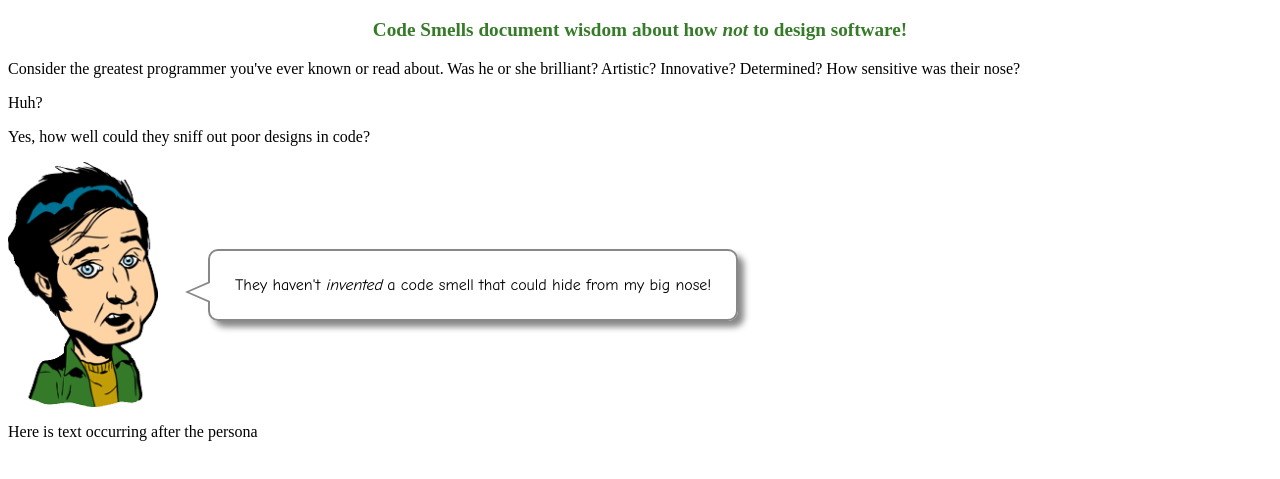
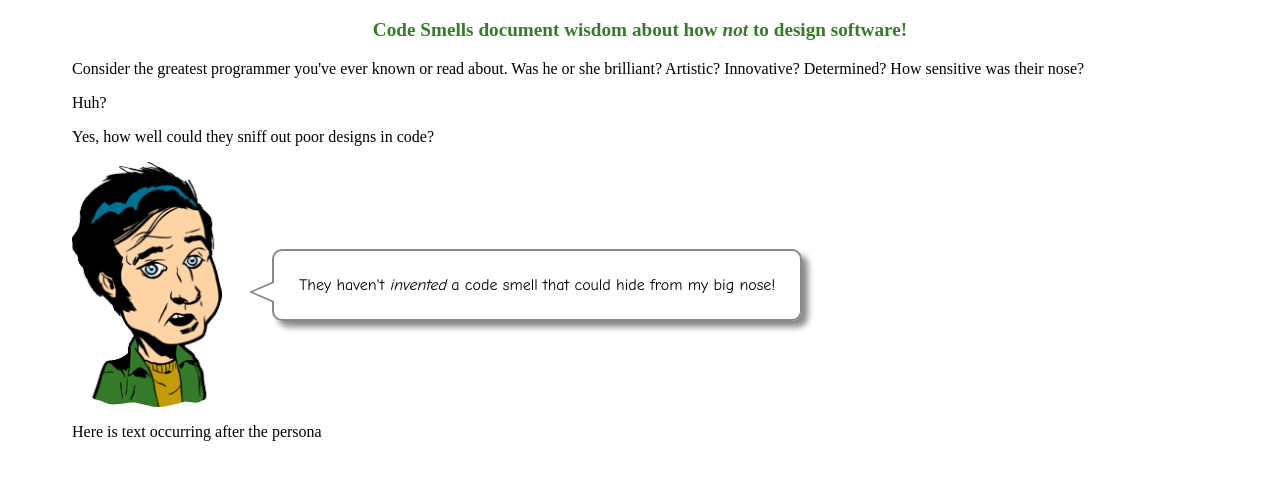
Before and after one commit to wpreid/learn-web-components, a website: page index.html in a window 1280 px wide. Shown: the part 95-574 px from the top of the page. Drawn offline with Linux system fonts and the light colour scheme.

Commit message:
feat: Added a horizontal margin to the page body

```diff
--- a/style.css
+++ b/style.css
@@ -2,6 +2,10 @@
     --gray-color: #888;
     --speech-font: "Comic Sans MS", sans-serif;
     --callout-color: #367B29;
+}
+
+#pageBody {
+    margin: 0 5vw;
 }
 
 .pageTitle {
@@ -9,13 +13,11 @@
     text-align: center;
 }
 
-
 .callout-center {
     text-align: center;
     font-size: larger;
     font-weight: bold;
     color: var(--callout-color);
-
 }
 
 .persona {
```
